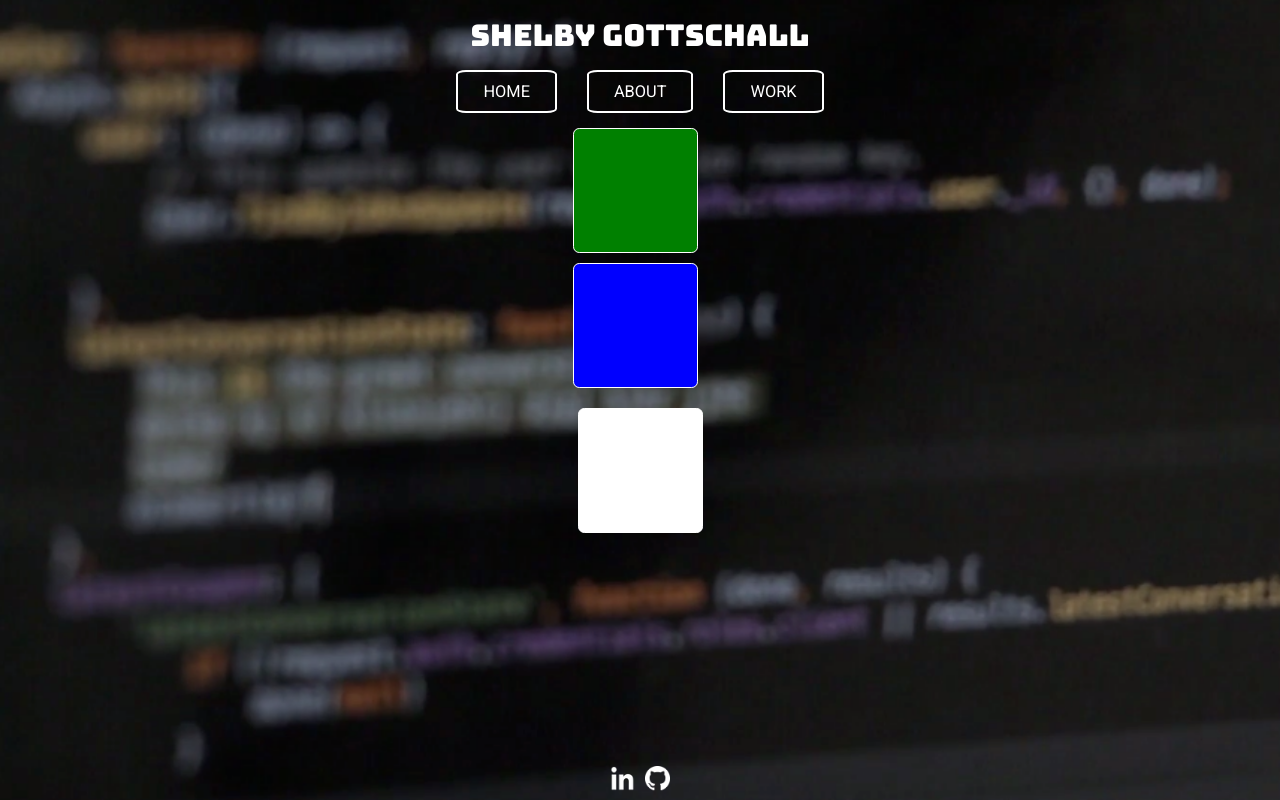
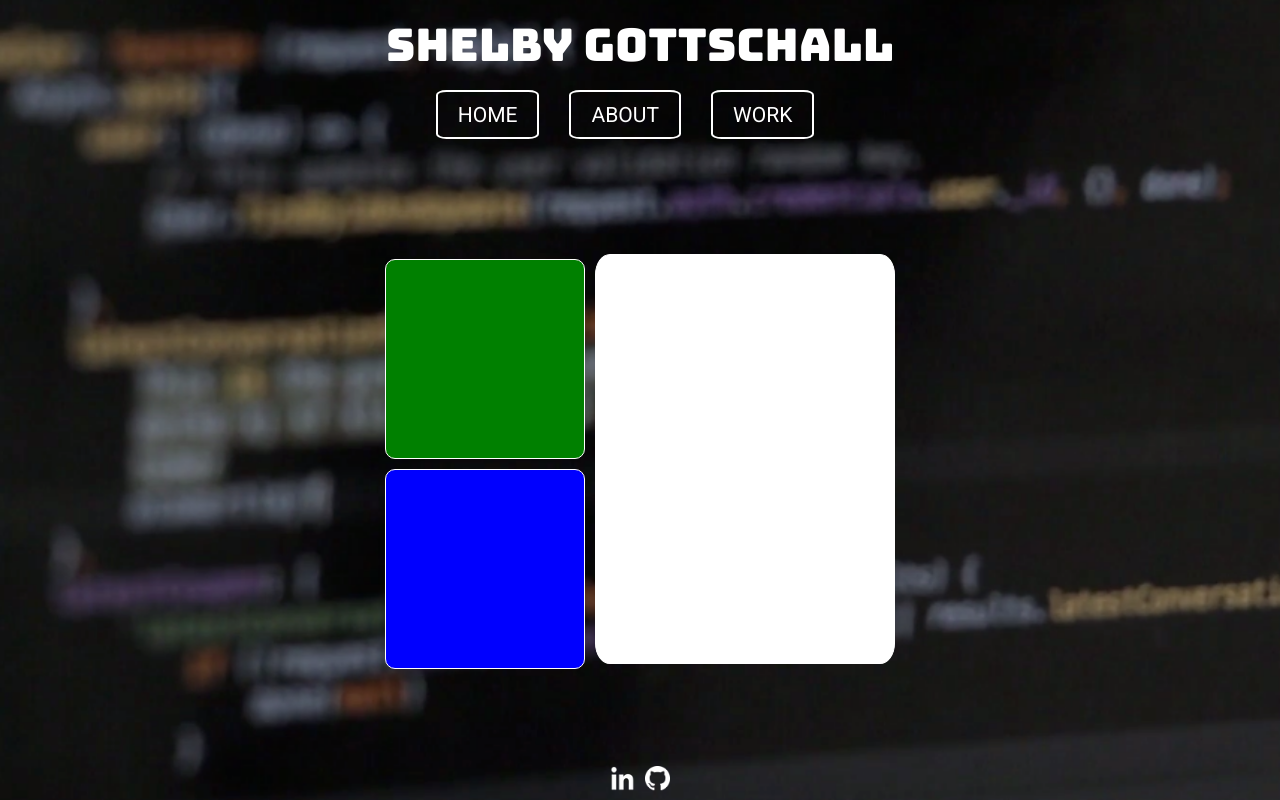
Before and after one commit to Shelby-Jean/portfolio, a React (Create React App) app: page /about in a window 1280 px wide. Built offline with nearby package versions, Linux system fonts and the light colour scheme.

Commit message:
about page media queries

```diff
--- a/src/css/About.css
+++ b/src/css/About.css
@@ -11,14 +11,14 @@
   display: flex;
   flex-direction: column;
   align-items: center;
+  justify-content: center;
+  min-height: 80vh;
 }
 
 .about-container {
   background-color: white;
   width: 300px;
-  height: 400px;
-  margin-top: 20px;
-  margin-bottom: 10px;
+  height: 350px;
   border-style: solid;
   border-width: 1px;
   border-radius: 5%;
@@ -27,12 +27,13 @@
 
 .photo-contact-container {
   display: flex;
+  margin-top: 10px;
 }
 
 .photo-container {
   background-color: green;
-  width: 100px;
-  height: 100px;
+  width: 115px;
+  height: 115px;
   margin-right: 10px;
   border-style: solid;
   border-width: 1px;
@@ -42,8 +43,8 @@
 
 .contact-container {
   background-color: blue;
-  width: 190px;
-  height: 100px;
+  width: 175px;
+  height: 115px;
   color: black;
   border-style: solid;
   border-width: 1px;
@@ -53,12 +54,14 @@
 
 
 
-/* tablet, laptop, desktop */
-@media (min-width: 481px) {
+/* laptop, desktop */
+@media (min-width: 769px) {
   .about-content-container {
     display: flex;
+    flex-direction: row;
     justify-content: center;
     align-items: center;
+    height: 75vh;
   }
 
   .photo-contact-container {
@@ -68,19 +71,20 @@
   }
 
   .photo-container {
-    width: 125px;
-    height: 125px;
+    width: 200px;
+    height: 200px;
     margin-bottom: 10px;
   }
 
   .contact-container {
-    width: 125px;
-    height: 125px;
+    width: 200px;
+    height: 200px;
   }
 
   .about-container {
-    width: 125px;
-    height: 125px;
+    width: 200;
+    height: 410px;
     order: 2;
+    margin: 0;
   }
 }
--- a/src/css/App.css
+++ b/src/css/App.css
@@ -15,14 +15,14 @@ body {
 
 .header-name {
   font-family: 'Bungee', cursive;
-  font-size: 30px;
+  font-size: 35px;
   text-align: center;
   margin-top: 15px;
 }
 
 .nav-container {
   display: flex;
-  justify-content: center;
+  justify-content: space-around;
 }
 
 .nav-link {
@@ -34,8 +34,8 @@ body {
   border-width: 2px;
   border-radius: 10%;
   border-color: white;
-  margin: 15px;
-  font-size: 14px;
+  margin-top: 15px;
+  font-size: 16px;
 }
 
 .footer-container {
@@ -53,7 +53,28 @@ body {
 
 
 
+/* tablet */
+@media (min-width: 481px) {
+  .header-name {
+    font-size: 45px;
+  }
+  .nav-container {
+    width: 100%;
+  }
+  .nav-link {
+    padding: 10px 40px;
+    font-size: 18px;
+  }
+}
+
 /* laptop & desktop */
-/* @media (min-width: 769px) {
+@media (min-width: 769px) {
+  .nav-container {
+    justify-content: center;
+  }
 
-} */
+  .nav-link {
+    padding: 10px 20px;
+    margin-right: 30px;
+  }
+}
```
